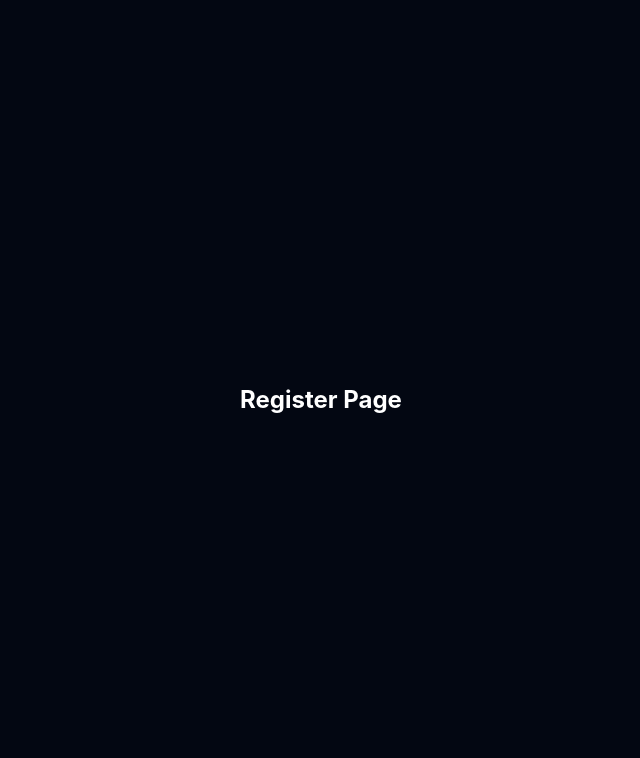
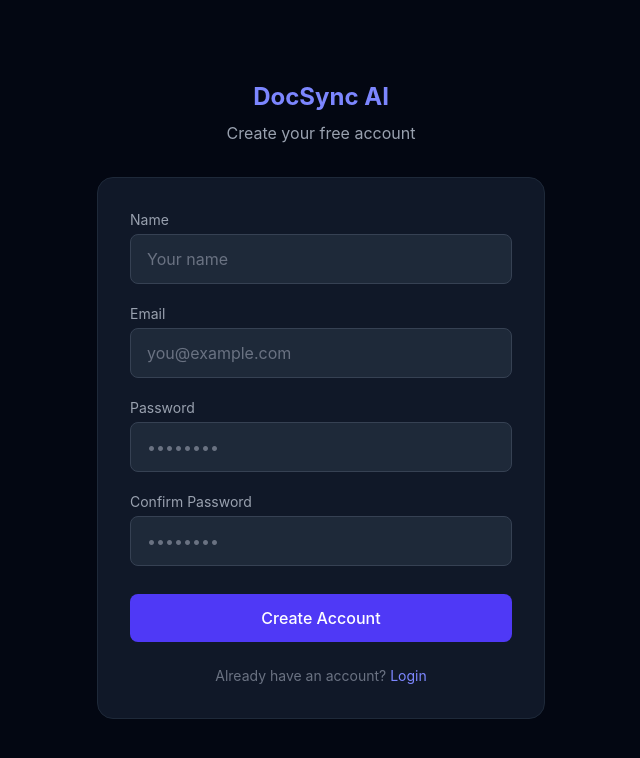
Before and after one commit to yerniteja1/docsync-ai, a React app in the folder frontend/: page /register in a window 1280 px wide. Shown: the top 758 px of the page, without its empty margins (319-959 px from the left). Built offline with nearby package versions, Linux system fonts and the light colour scheme; the HTML template or start-up script is replaced by a standard one.

Commit message:
feat: build login and register page UI

```diff
--- a/frontend/src/pages/Login.tsx
+++ b/frontend/src/pages/Login.tsx
@@ -1,7 +1,54 @@
+import { Link } from 'react-router-dom'
+
 function Login() {
   return (
-    <div className="min-h-screen bg-gray-950 text-white flex items-center justify-center">
-      <h1 className="text-2xl font-bold">Login Page</h1>
+    <div className="min-h-screen bg-gray-950 text-white flex items-center justify-center px-4">
+      <div className="w-full max-w-md">
+
+        {/* Logo */}
+        <div className="text-center mb-8">
+          <Link to="/" className="text-2xl font-bold text-indigo-400">DocSync AI</Link>
+          <p className="text-gray-400 mt-2">Welcome back</p>
+        </div>
+
+        {/* Card */}
+        <div className="bg-gray-900 border border-gray-800 rounded-2xl p-8">
+          <form className="flex flex-col gap-5">
+
+            <div>
+              <label className="block text-sm text-gray-400 mb-1">Email</label>
+              <input
+                type="email"
+                placeholder="you@example.com"
+                className="w-full bg-gray-800 border border-gray-700 rounded-lg px-4 py-3 text-white placeholder-gray-500 focus:outline-none focus:border-indigo-500 transition"
+              />
+            </div>
+
+            <div>
+              <label className="block text-sm text-gray-400 mb-1">Password</label>
+              <input
+                type="password"
+                placeholder="••••••••"
+                className="w-full bg-gray-800 border border-gray-700 rounded-lg px-4 py-3 text-white placeholder-gray-500 focus:outline-none focus:border-indigo-500 transition"
+              />
+            </div>
+
+            <button
+              type="submit"
+              className="bg-indigo-600 hover:bg-indigo-700 text-white py-3 rounded-lg font-medium transition mt-2"
+            >
+              Login
+            </button>
+
+          </form>
+
+          <p className="text-center text-gray-500 text-sm mt-6">
+            Don't have an account?{' '}
+            <Link to="/register" className="text-indigo-400 hover:underline">Register</Link>
+          </p>
+        </div>
+
+      </div>
     </div>
   )
 }
--- a/frontend/src/pages/Register.tsx
+++ b/frontend/src/pages/Register.tsx
@@ -1,7 +1,72 @@
+import { Link } from 'react-router-dom'
+
 function Register() {
   return (
-    <div className="min-h-screen bg-gray-950 text-white flex items-center justify-center">
-      <h1 className="text-2xl font-bold">Register Page</h1>
+    <div className="min-h-screen bg-gray-950 text-white flex items-center justify-center px-4">
+      <div className="w-full max-w-md">
+
+        {/* Logo */}
+        <div className="text-center mb-8">
+          <Link to="/" className="text-2xl font-bold text-indigo-400">DocSync AI</Link>
+          <p className="text-gray-400 mt-2">Create your free account</p>
+        </div>
+
+        {/* Card */}
+        <div className="bg-gray-900 border border-gray-800 rounded-2xl p-8">
+          <form className="flex flex-col gap-5">
+
+            <div>
+              <label className="block text-sm text-gray-400 mb-1">Name</label>
+              <input
+                type="text"
+                placeholder="Your name"
+                className="w-full bg-gray-800 border border-gray-700 rounded-lg px-4 py-3 text-white placeholder-gray-500 focus:outline-none focus:border-indigo-500 transition"
+              />
+            </div>
+
+            <div>
+              <label className="block text-sm text-gray-400 mb-1">Email</label>
+              <input
+                type="email"
+                placeholder="you@example.com"
+                className="w-full bg-gray-800 border border-gray-700 rounded-lg px-4 py-3 text-white placeholder-gray-500 focus:outline-none focus:border-indigo-500 transition"
+              />
+            </div>
+
+            <div>
+              <label className="block text-sm text-gray-400 mb-1">Password</label>
+              <input
+                type="password"
+                placeholder="••••••••"
+                className="w-full bg-gray-800 border border-gray-700 rounded-lg px-4 py-3 text-white placeholder-gray-500 focus:outline-none focus:border-indigo-500 transition"
+              />
+            </div>
+
+            <div>
+              <label className="block text-sm text-gray-400 mb-1">Confirm Password</label>
+              <input
+                type="password"
+                placeholder="••••••••"
+                className="w-full bg-gray-800 border border-gray-700 rounded-lg px-4 py-3 text-white placeholder-gray-500 focus:outline-none focus:border-indigo-500 transition"
+              />
+            </div>
+
+            <button
+              type="submit"
+              className="bg-indigo-600 hover:bg-indigo-700 text-white py-3 rounded-lg font-medium transition mt-2"
+            >
+              Create Account
+            </button>
+
+          </form>
+
+          <p className="text-center text-gray-500 text-sm mt-6">
+            Already have an account?{' '}
+            <Link to="/login" className="text-indigo-400 hover:underline">Login</Link>
+          </p>
+        </div>
+
+      </div>
     </div>
   )
 }
```
